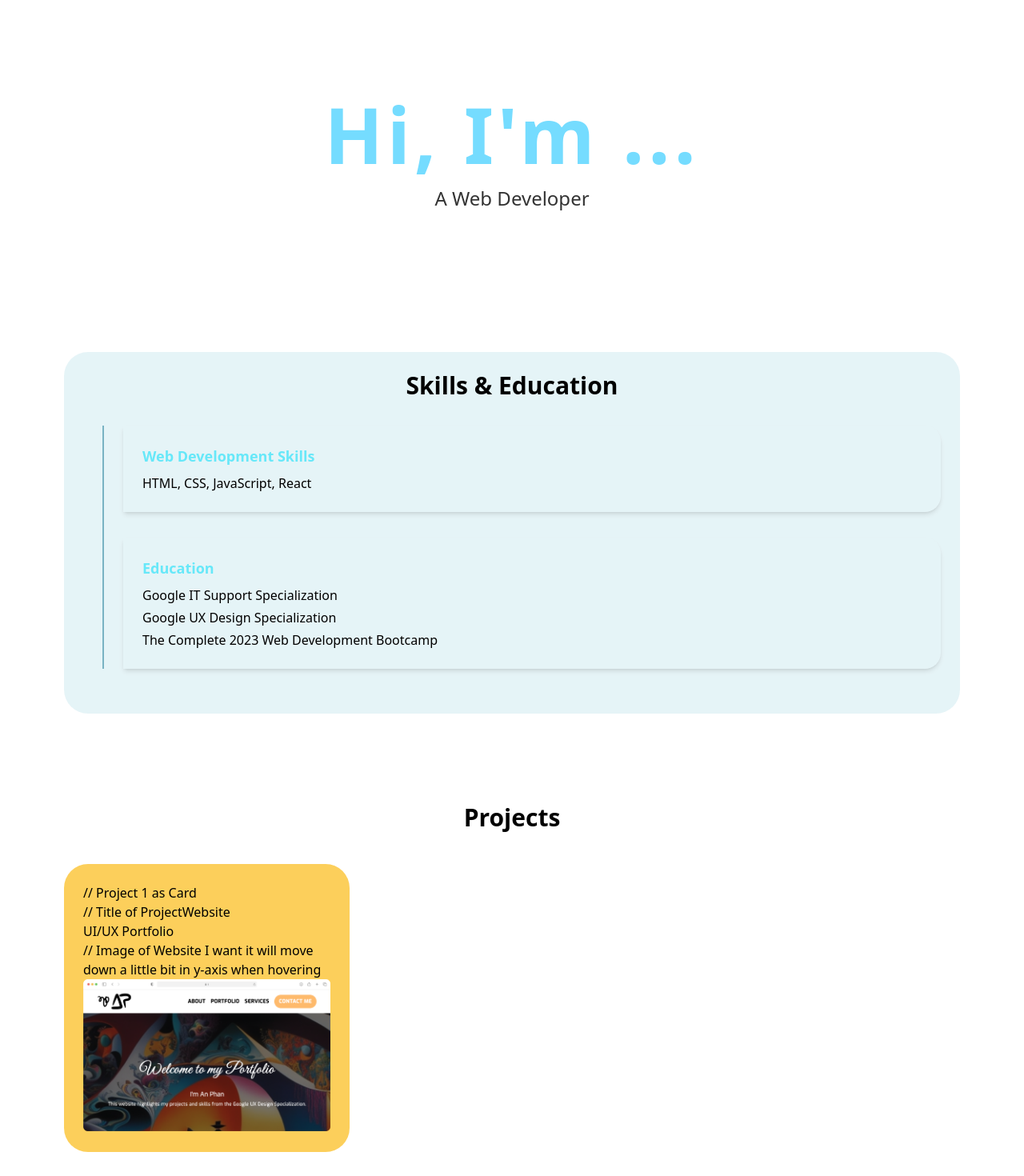
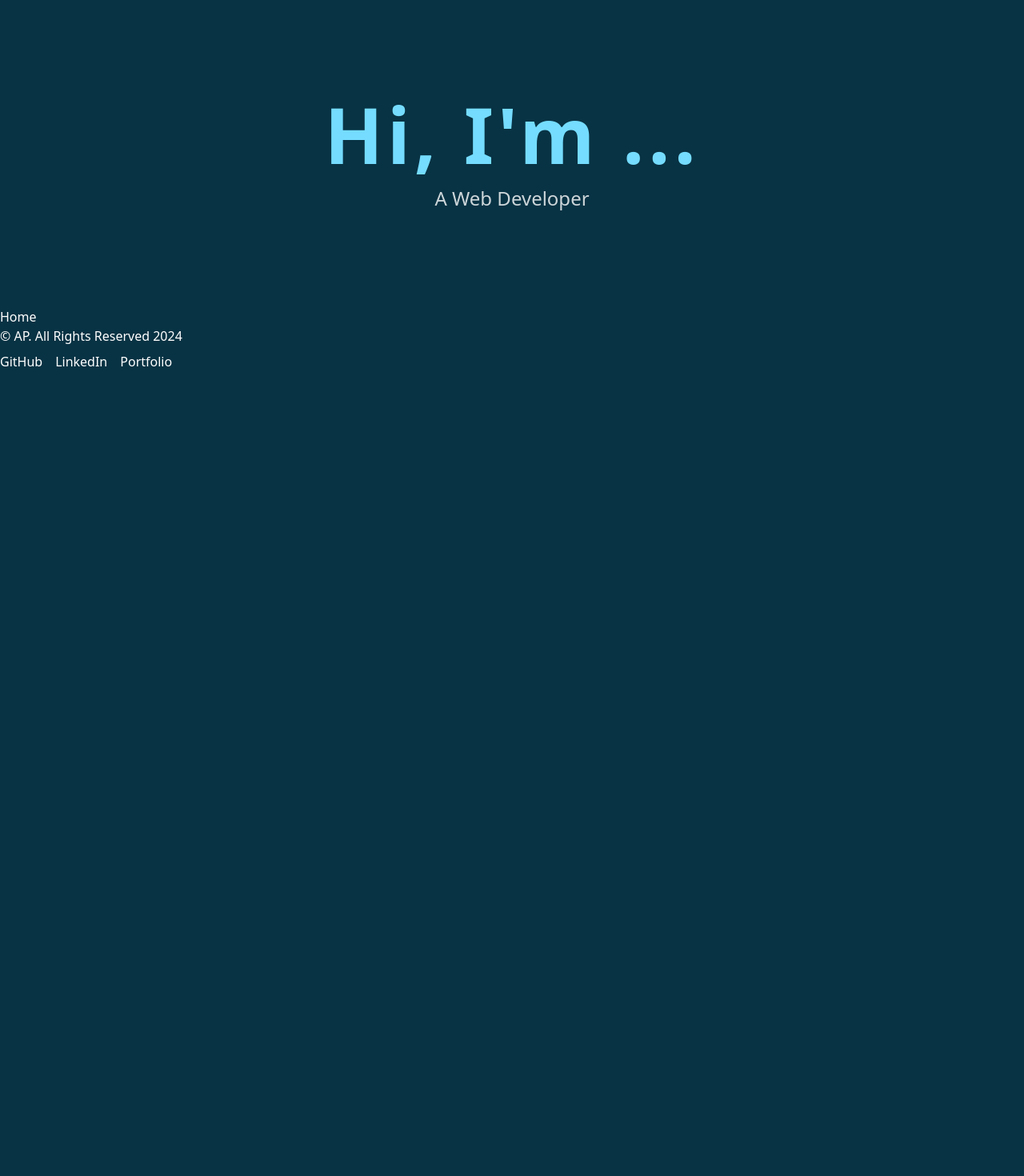
Before and after one commit to 2tuanan/2tuanan.github.io, a React (Create React App) app: page / in a window 1280 px wide. Shown: the top 1470 px of the page at 80% size. After the commit the page ends 800 px from the top, so only its background shows below. Built offline with nearby package versions, Linux system fonts and the light colour scheme.

Commit message:
Install Tailwind Css

```diff
--- a/public/index.html
+++ b/public/index.html
@@ -4,9 +4,9 @@
   <meta charset="UTF-8">
   <meta name="viewport" content="width=device-width, initial-scale=1.0">
   <link rel="manifest" href="%PUBLIC_URL%/manifest.json"/>
-  <title>AP CV</title>
+  <title>...</title>
 </head>
-<body className="bg-cyan-950 text-white">
+<body class="bg-cyan-950 text-white">
   <div id="root"></div>
 </body>
 </html>
--- a/src/App.jsx
+++ b/src/App.jsx
@@ -1,18 +1,16 @@
-import React from 'react';
-import Skills_Education from './components/Skills_Education';
-import Projects from './components/Projects';
-import Header from './components/Header';
-import Footer from './components/Footer';
+import { useEffect, useState } from "react";
+import { getRoutes } from "./router/routes";
+import Router from "./router/Router";
 
 function App() {
-    return (
-        <div>
-            <Header />
-            <Skills_Education />
-            <Projects />
-            <Footer />
-        </div>
-    );
-};
+  const [allRoutes, setAllRoutes] = useState([]);
+
+  useEffect(() => {
+    const routes = getRoutes()
+    setAllRoutes([...allRoutes, routes])
+  }, [])
+
+  return <Router allRoutes={allRoutes} />
+}
 
 export default App;
--- a/src/components/Projects.jsx
+++ b/src/components/Projects.jsx
@@ -3,19 +3,19 @@ import React from 'react';
 const Projects = () => {
     return (
         <div>
-            <section id="projects" class="py-14 px-10 mx-10">
-                <div class="">
-                <h2 class="text-3xl font-bold text-center mb-10">Projects</h2>
-                <div class="grid grid-cols-1 md:grid-cols-2 lg:grid-cols-3 gap-6 w-full">
-                    <div class="p-6 bg-amber-400/75 rounded-[30px] "> // Project 1 as Card
-                    <div> // Title of Project
+            <section id="projects" className="py-14 px-10 mx-10">
+                <div className="">
+                <h2 className="text-3xl font-bold text-center mb-10">Projects</h2>
+                <div className="grid grid-cols-1 md:grid-cols-2 lg:grid-cols-3 gap-6 w-full">
+                    <div className="p-6 bg-amber-400/75 rounded-[30px] "> {/*Project 1 as Card */}
+                    <div> {/* Title of Project */}
                         <span>Website</span>
                         <h3>UI/UX Portfolio</h3>
                     </div>
-                    <div> // Image of Website I want it will move down a little bit in y-axis when hovering
+                    <div> {/* Image of Website I want it will move down a little bit in y-axis when hovering */}
                         <div>
-                        <figure class="relative w-full h-48 overflow-hidden">
-                            <img class="w-[1100px] h-auto transition-transform duration-300 ease-in-out"
+                        <figure className="relative w-full h-48 overflow-hidden">
+                            <img className="w-[1100px] h-auto transition-transform duration-300 ease-in-out"
                             src="assets/images/ux-ui_portfolio.png" alt=""/>
                         </figure>
                         </div>
--- a/src/index.js
+++ b/src/index.js
@@ -1,9 +1,12 @@
 import React, { lazy } from 'react';
 import ReactDOM from 'react-dom';
 import './index.css';
+import { BrowserRouter } from 'react-router-dom';
 const App = lazy(() => import('./App'));
 
 const root = ReactDOM.createRoot(document.getElementById('root'));
 root.render(
+    <BrowserRouter>
     <App />
+    </BrowserRouter>
 );
--- /dev/null
+++ b/src/layout/MainLayout.jsx
@@ -0,0 +1,18 @@
+import React from 'react';
+import Header from '../components/Header';
+import { Outlet } from 'react-router-dom';
+import Footer from '../components/Footer';
+
+const MainLayout = () => {
+    return (
+        <div>
+            <Header />
+            <div>
+                <Outlet />
+            </div>
+            <Footer />
+        </div>
+    );
+};
+
+export default MainLayout;
--- /dev/null
+++ b/src/router/Router.jsx
@@ -0,0 +1,8 @@
+import { useRoutes } from 'react-router-dom';
+
+const Router = ({allRoutes}) => {
+    const routes = useRoutes([...allRoutes])
+    return routes;
+}
+
+export default Router;
--- /dev/null
+++ b/src/router/routes/index.js
@@ -0,0 +1,10 @@
+import MainLayout from "../../layout/MainLayout"
+import { navRoutes } from "./navRoutes"
+
+export const getRoutes = () => {
+    return {
+        path: '/',
+        element: <MainLayout />,
+        children: navRoutes
+    }
+}
--- /dev/null
+++ b/src/router/routes/navRoutes.js
@@ -0,0 +1,9 @@
+import { lazy } from "react"
+const Home = lazy(() => import('../../view/pages/Home'))
+
+export const navRoutes = [
+    {
+        path: '/',
+        element: <Home />
+    }
+]
--- /dev/null
+++ b/src/view/pages/Home.jsx
@@ -0,0 +1,11 @@
+import React from 'react';
+
+const Home = () => {
+    return (
+        <div>
+            Home
+        </div>
+    );
+};
+
+export default Home;
--- a/tailwind.config.js
+++ b/tailwind.config.js
@@ -2,6 +2,7 @@
 module.exports = {
   content: [
     "./src/**/*.{js,jsx,ts,tsx}",
+    "./public/index.html"
   ],
   theme: {
     extend: {},
```
Also changed, not shown: package.json (+16 -10 lines).
